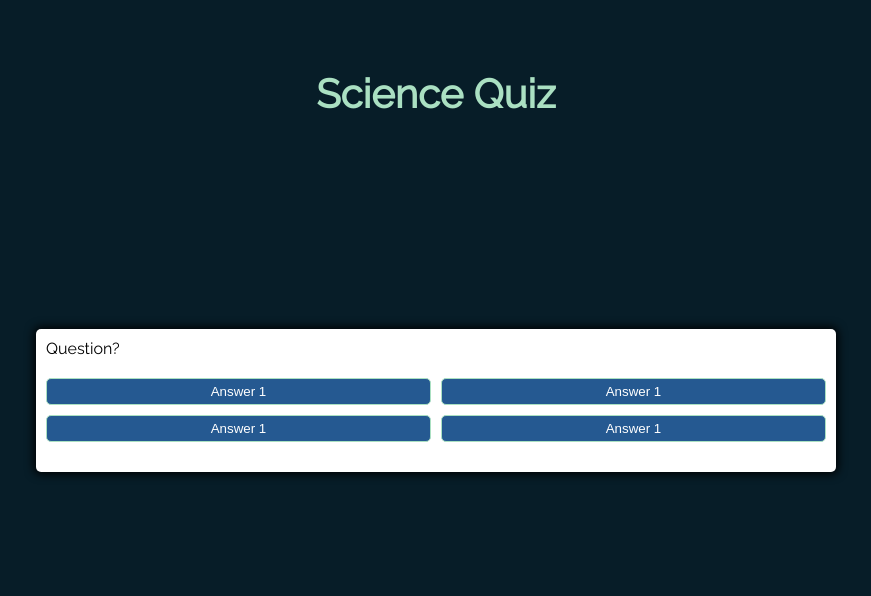
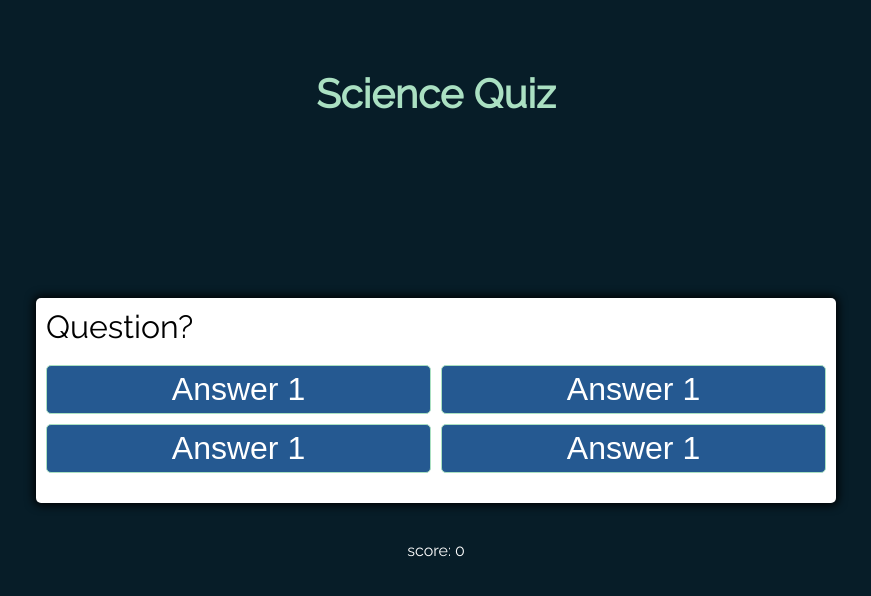
Before and after one commit to KeelanAnderson/project2, a plain HTML site: page index.html in a window 1280 px wide. Shown: the whole page, without its empty margins (204-1075 px from the left). Drawn offline with Linux system fonts and the light colour scheme.

Commit message:
add style to score and game area

```diff
--- a/assets/css/style.css
+++ b/assets/css/style.css
@@ -42,7 +42,10 @@ body {
     grid-template-columns: repeat(2, auto);
     gap: 10px;
     margin: 20px 0;
+
+
 }
+
 
 .btn {
     background-color: #255991;
@@ -50,6 +53,7 @@ body {
     border: 1px solid #aae0c2;
     border-radius: 5px;
     padding: 5px 10px;
+    font-size: 2rem;
 
 }
 
@@ -57,14 +61,16 @@ body {
     border-color: black;
 }
 
-.question-area {
-
+.questions {
+    font-size: 2rem;
 }
 
-.answer-area {
+.answer-btn {
 
 }
 
 .score-area {
-
+    position: absolute;
+    bottom: 30%;
+    color: #fff;
 }
--- a/assets/js/script.js
+++ b/assets/js/script.js
@@ -1,3 +1,6 @@
+let
+
+
 function startGame()
 
 function setNextQuestion()
--- a/index.html
+++ b/index.html
@@ -14,7 +14,7 @@
     <h1 class="heading">Science Quiz</h1>
 
     <div class="game-area">
-        <div class="question-area">Question?</div>
+        <div class="questions">Question?</div>
         <div id="answer-buttons" class="btn-grid">
             <button class="btn">Answer 1</button>
             <button class="btn">Answer 1</button>
@@ -22,6 +22,9 @@
             <button class="btn">Answer 1</button>
         </div>
     </div>
+    <div class="score-area">
+        score: 0
+    </div>
 
     <script src="assets/js/script.js"></script>
 </body>
```
